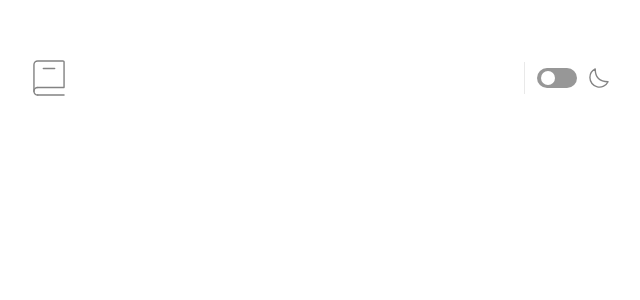
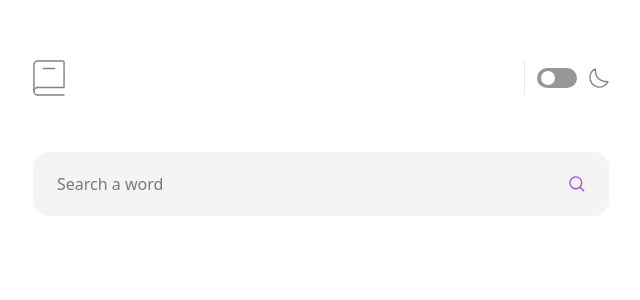
Before and after one commit to Pilvorm/dictionary, a Next.js app: page / in a window 1280 px wide. Shown: the top 300 px of the page, without its empty margins (319-959 px from the left). Built offline with nearby package versions, Linux system fonts and the light colour scheme.

Commit message:
Nav & Search

```diff
--- /dev/null
+++ b/app/components/searchBar.js
@@ -0,0 +1,11 @@
+import Image from "next/image";
+import Search from "@/public/assets/images/icon-search.svg";
+
+const SearchBar = () => {
+  return <div className="w-full px-6 py-5 bg-neutral-100 rounded-2xl flex items-center justify-between">
+    <input className="search-input w-9/10" placeholder="Search a word"/>
+    <Image src={Search} className="" width="16" alt="Search icon" />
+  </div>;
+};
+
+export default SearchBar;
--- a/app/page.js
+++ b/app/page.js
@@ -1,6 +1,9 @@
+import SearchBar from "./components/searchBar";
 
 export default function Home() {
-  return <main>
-
-  </main>;
+  return (
+    <main className="mt-14">
+      <SearchBar />
+    </main>
+  );
 }
--- a/app/style.css
+++ b/app/style.css
@@ -18,4 +18,8 @@
   height: 14px;
   border-radius: 50%;
   background-color: white;
+}
+
+.search-input:focus {
+  outline: none;
 }/*# sourceMappingURL=style.css.map */
--- a/app/style.scss
+++ b/app/style.scss
@@ -33,3 +33,9 @@ $red-500: #ff5252;
     background-color: white;
   }
 }
+
+.search-input {
+    &:focus {
+        outline: none;
+    }
+}
```
Also changed, not shown: 1 other file (tests, documents, lock files or other folders).
